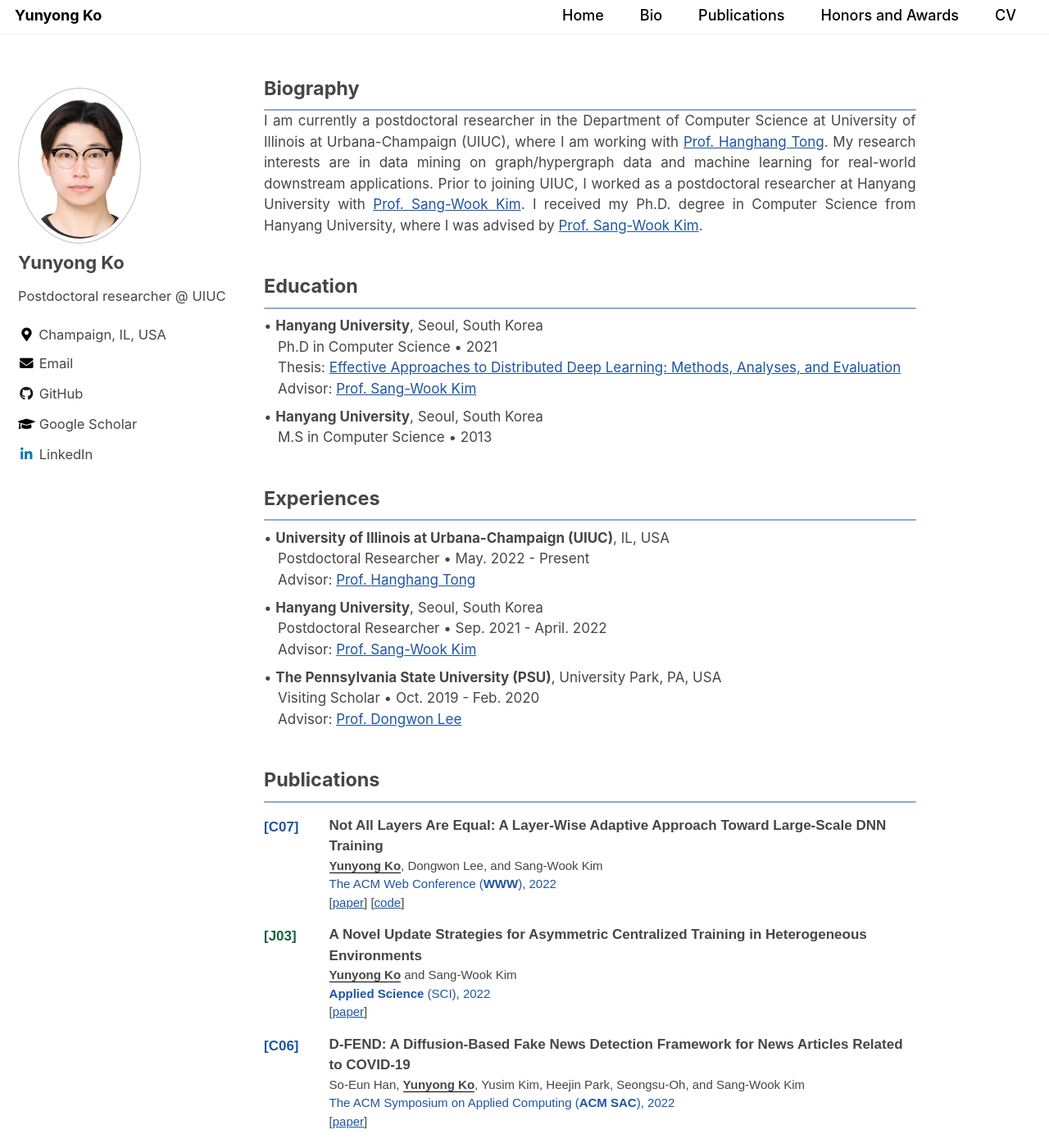
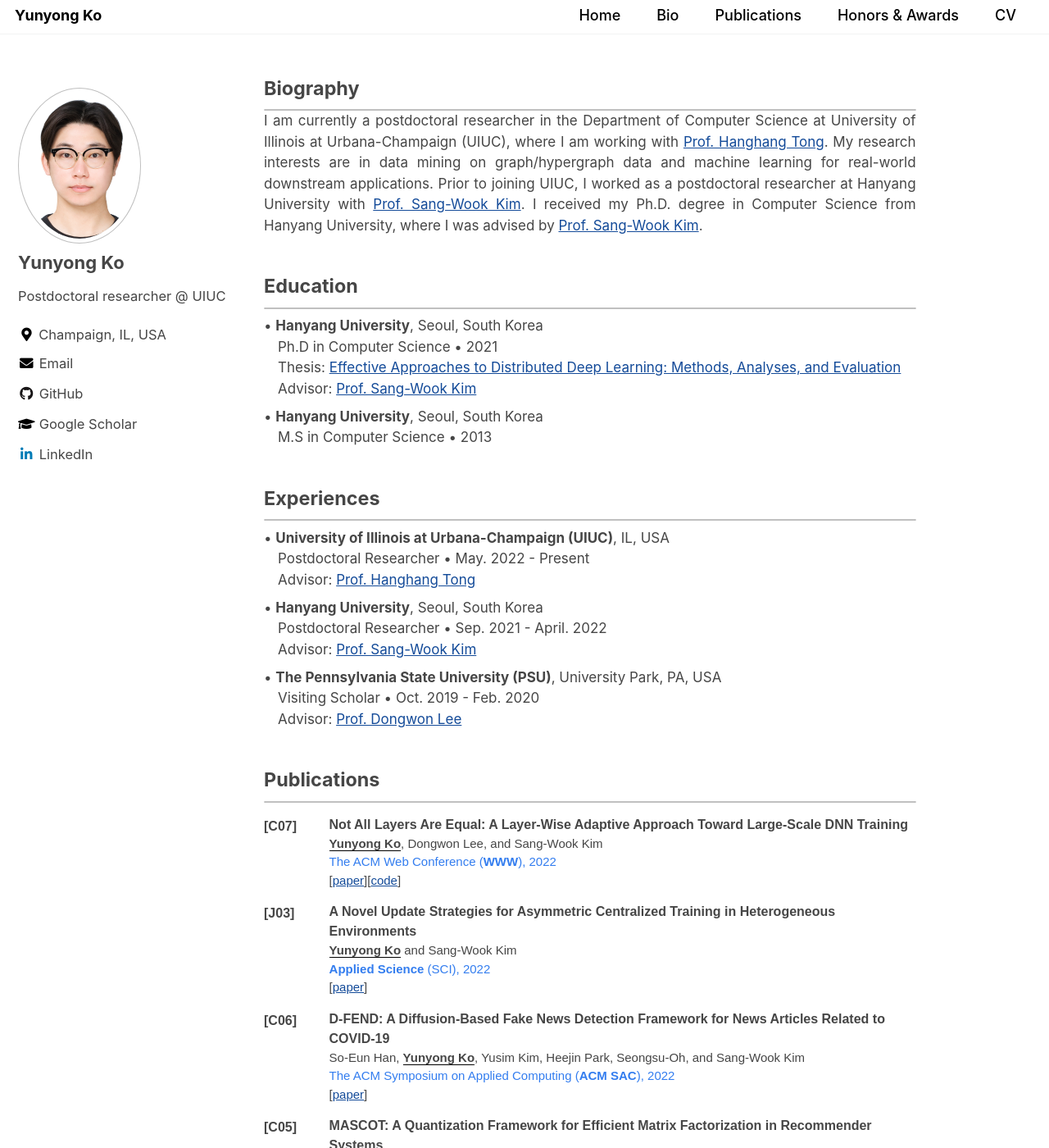
Before and after one commit to yy-ko/yy-ko.github.io, a Jekyll site: the page built from index.html, in a window 1280 px wide and 1400 px high. Shown: the whole window at 82% size. Built offline with Jekyll 4.4.1, drawn with Linux system fonts in a browser that asks for light colours; cached includes are drawn as plain includes; the list of posts is cut into pages by our own code; some of the changed text lies outside the part shown.

Commit message:
color scheme update

```diff
--- a/_data/navigation.yml
+++ b/_data/navigation.yml
@@ -6,7 +6,7 @@ main:
     url: /#bio
   - title: "Publications"
     url: /#pub
-  - title: "Honors and Awards"
+  - title: "Honors & Awards"
     url: /#honors
   - title: "CV"
     url: /assets/files/yyko_cv.pdf
--- a/assets/css/main.scss
+++ b/assets/css/main.scss
@@ -18,10 +18,12 @@ search: false
     font-size:  15px;
 }
 .journal {
-    color:rgba(22, 99, 62, 1);
+    // color:rgba(22, 99, 62, 1);
+    // color: #F49F1C;
 }
 .conference {
-    color: rgba(30, 85, 163, 1);
+    // color: rgba(30, 85, 163, 1);
+    // color: #030E4F;
 }
 .row {
     display: table;
@@ -34,9 +36,9 @@ search: false
 }
 .left {
     width: 10%;
-    font-weight: 900;
+    font-weight: 700;
     padding-top: 2px;
-    font-size: 17px;
+    font-size: 16px;
 }
 .right {
     width: 90%;
@@ -46,18 +48,20 @@ search: false
 p.title{
     font-weight: 900;
     color: (67, 124, 227, 0.96);
-    font-size: 17px;
+    font-size: 16px;
 }
 p.venue{
-    // color: rgba(50, 120, 255, 0.9);
-    color: rgba(30, 85, 163, 1);
+    // color: rgba(50, 105, 203, 1);
+    color: #337def;
 }
 p.award{
-    color:rgba(22, 99, 62, 1);
+    // color:rgba(22, 99, 62, 1);
+    color: #F49F1C;
+    // color: #fcc729;
 }
 
 hr.sep {
-    border: 1px solid rgba(30, 85, 163, 0.5);
+    border: 0.5px solid rgba(130, 130, 130, 0.5);
     border-radius: 1px;
     padding: 0px;
     margin: 0px;
@@ -98,10 +102,10 @@ body {
     color: rgba(70, 70, 70, 1);
 }
 .section a{
-    color: rgba(30, 85, 163, 1);
+    color: rgba(20, 75, 153, 1);
 }
 a{
-    color: rgba(30, 85, 163, 1);
+    // color: rgba(30, 85, 163, 1);
 }
 .section{
     width: 85%;
--- a/index.html
+++ b/index.html
@@ -63,10 +63,9 @@ I received my Ph.D. degree in Computer Science from Hanyang University, where I
             <p class="title">{{ pub.title }}</p>
             <p>{{ pub.authors }}</p>
             <p class="venue">{{ pub.venue }}, {{ pub.year }}</p>
+            <p>{% if pub.paper %}[<a href="{{pub.paper}}">paper</a>]{% endif %}{% if pub.code %}[<a href="{{pub.code}}">code</a>]{% endif %}</p>
             {% if pub.award %}<p class="award">{{pub.award}}</p>{% endif %}
-            {% if pub.paper %}[<a href="{{pub.paper}}">paper</a>]{% endif %}
-            {% if pub.code %}[<a href="{{pub.code}}">code</a>]{% endif %}
-            <!-- {% if pub.media %}[<a href="#">media</a>]{% endif %} -->
+			<!-- <p class="media">{% for media in pub.medias %}[<a href="#">{{media}}</a>]{% endfor %}</p> -->
         </div>
     </div>
 {% endfor %}
```
Also changed, not shown: my_collections/_publications/2022-10-www-lena.md (+1 -1 lines).
